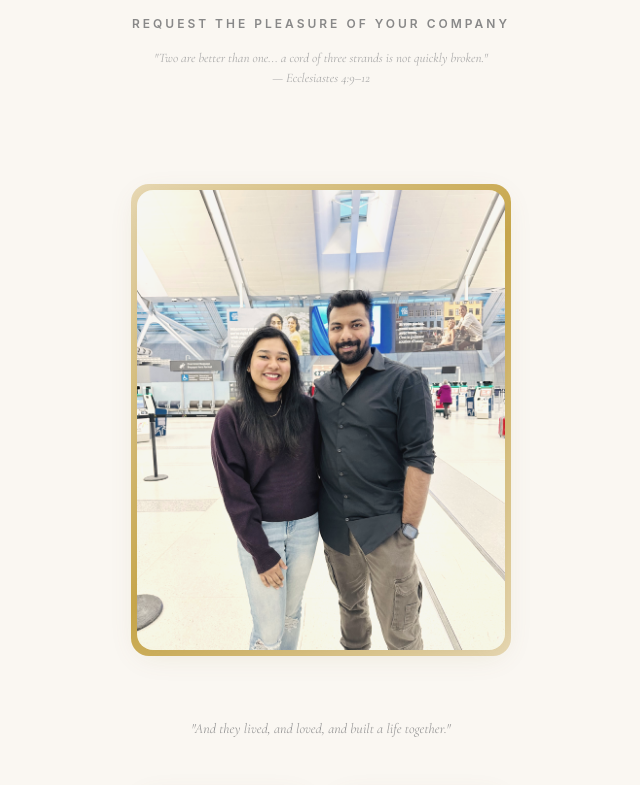
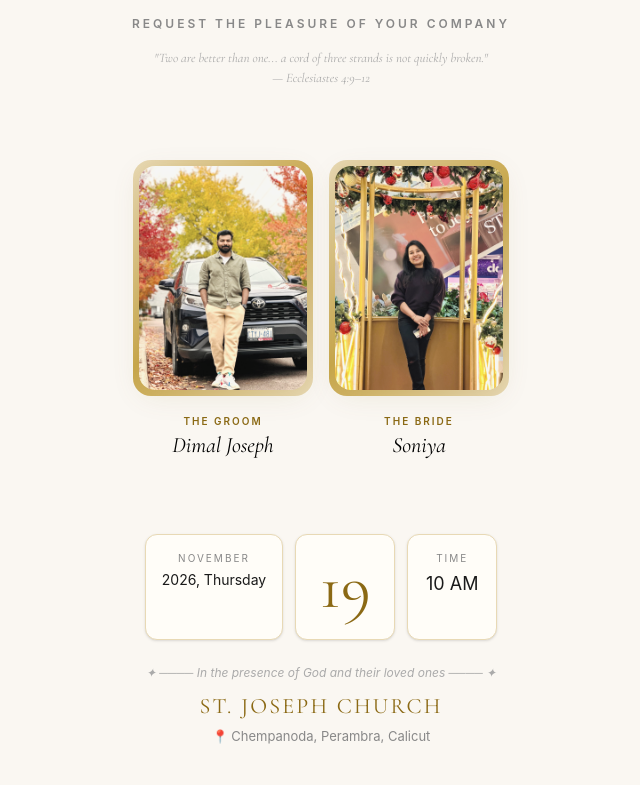
Before and after one commit to Denjo2025/Wedding_Invitation, a React (Vite) app: page / in a window 1280 px wide. Shown: the part 420-1205 px from the top of the page, without its empty margins (319-959 px from the left). Built offline with nearby package versions, Linux system fonts and the light colour scheme.

Commit message:
remove couple photo

```diff
--- a/src/App.jsx
+++ b/src/App.jsx
@@ -146,14 +146,6 @@ function App() {
           <p className="font-serif text-[13px] text-[#AAAAAA] italic mt-4 max-w-[400px] mx-auto">
             "Two are better than one... a cord of three strands is not quickly broken."<br/>— Ecclesiastes 4:9–12
           </p>
-        </div>
-      </section>
-
-      {/* Couple Photo */}
-      <section className="py-4">
-        <div className="max-w-[600px] mx-auto px-5 text-center">
-          <WeddingPhoto src="couple" alt="Dimal & Soniya" />
-          <p className="font-serif text-[14px] italic text-[#999999] mt-4">"And they lived, and loved, and built a life together."</p>
         </div>
       </section>
 
@@ -313,8 +305,6 @@ function App() {
               📞 999 555 8877
             </a>
 
-            <WeddingPhoto src="couple" alt="Dimal & Soniya" className="mb-8" />
-
             <div className="mt-8">
               <p className="text-[12px] uppercase tracking-[0.25em] text-[#888888] font-semibold mb-4">Countdown to the Ceremony</p>
               {renderCountdown()}
```
